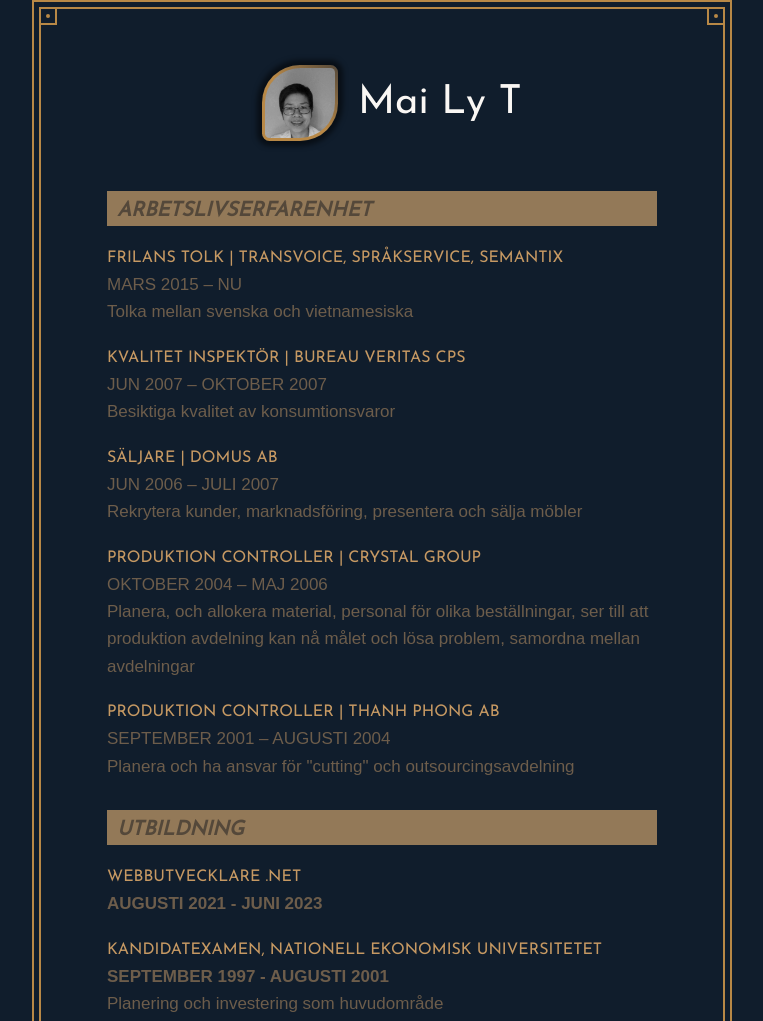
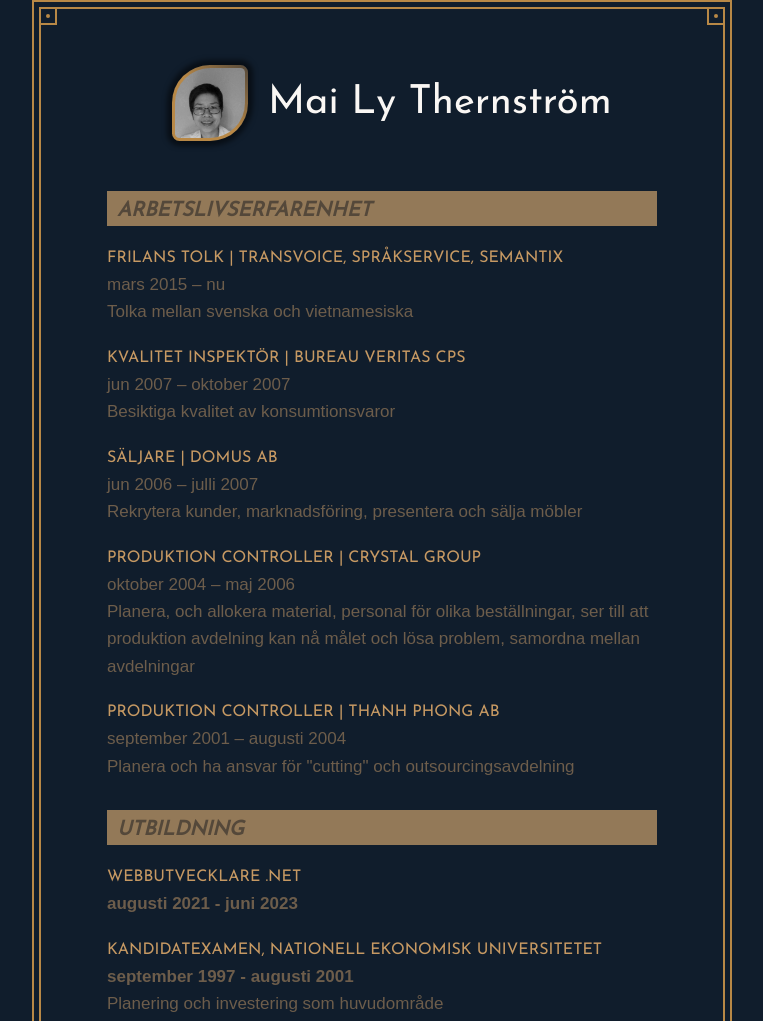
Before and after one commit to MaiLyT/cv, a plain HTML site: page index.html in a window 1280 px wide. Shown: the top 1021 px of the page, without its empty margins (258-1021 px from the left). Drawn offline with Linux system fonts and the light colour scheme; a web font is replaced by a local one.

Commit message:
just html content

```diff
--- a/index.html
+++ b/index.html
@@ -39,32 +39,32 @@
       <div class="header">
 
         <div class="pic mypic"></div>
-        <h1 class="heading-1">Mai Ly T</h1>
+        <h1 class="heading-1">Mai Ly Thernström</h1>
 
       </div>
 
       <div class="experience">
         <h3 class="heading-2">ARBETSLIVSERFARENHET</h3>
         <p class="heading-3">Frilans Tolk | Transvoice, Språkservice, Semantix</p>
-        <p class="period">MARS 2015 – NU</p>
+        <p class="period">mars 2015 – nu</p>
         <p class="describle">Tolka mellan svenska och vietnamesiska</p>
         <p class="heading-3">Kvalitet Inspektör | Bureau Veritas CPS</p>
-        <p class="period">JUN 2007 – OKTOBER 2007</p>
+        <p class="period">jun 2007 – oktober 2007</p>
         <p class="describle">Besiktiga kvalitet av konsumtionsvaror</p>
         <p class="heading-3">Säljare | Domus AB</p>
-        <p class="period">JUN 2006 – JULI 2007</p>
+        <p class="period">jun 2006 – julli 2007</p>
         <p class="describle">
           Rekrytera kunder, marknadsföring, presentera och sälja möbler
         </p>
         <p class="heading-3">Produktion Controller | Crystal Group</p>
-        <p class="period">OKTOBER 2004 – MAJ 2006</p>
+        <p class="period">oktober 2004 – maj 2006</p>
         <p class="describle">
           Planera, och allokera material, personal för olika beställningar, ser
           till att produktion avdelning kan nå målet och lösa problem, samordna
           mellan avdelningar
         </p>
         <p class="heading-3">Produktion Controller | Thanh Phong AB</p>
-        <p class="period">SEPTEMBER 2001 – AUGUSTI 2004</p>
+        <p class="period">september 2001 – augusti 2004</p>
         <p class="describle">
           Planera och ha ansvar för "cutting" och outsourcingsavdelning
         </p>
@@ -73,13 +73,13 @@
         <h3 class="heading-2">UTBILDNING</h3>
 
         <p class="heading-3">Webbutvecklare .NET</p>
-        <h4 class="period">AUGUSTI 2021 - JUNI 2023</h4>
+        <h4 class="period">augusti 2021 - juni 2023</h4>
 
 
         <p class="heading-3">
           Kandidatexamen, Nationell Ekonomisk Universitetet
         </p>
-        <h4 class="period">SEPTEMBER 1997 - AUGUSTI 2001</h4>
+        <h4 class="period">september 1997 - augusti 2001</h4>
         <p class="describle">Planering och investering som huvudområde</p>
       </div>
       <div class="heading-2 contact">KONTAKT</div>
```
